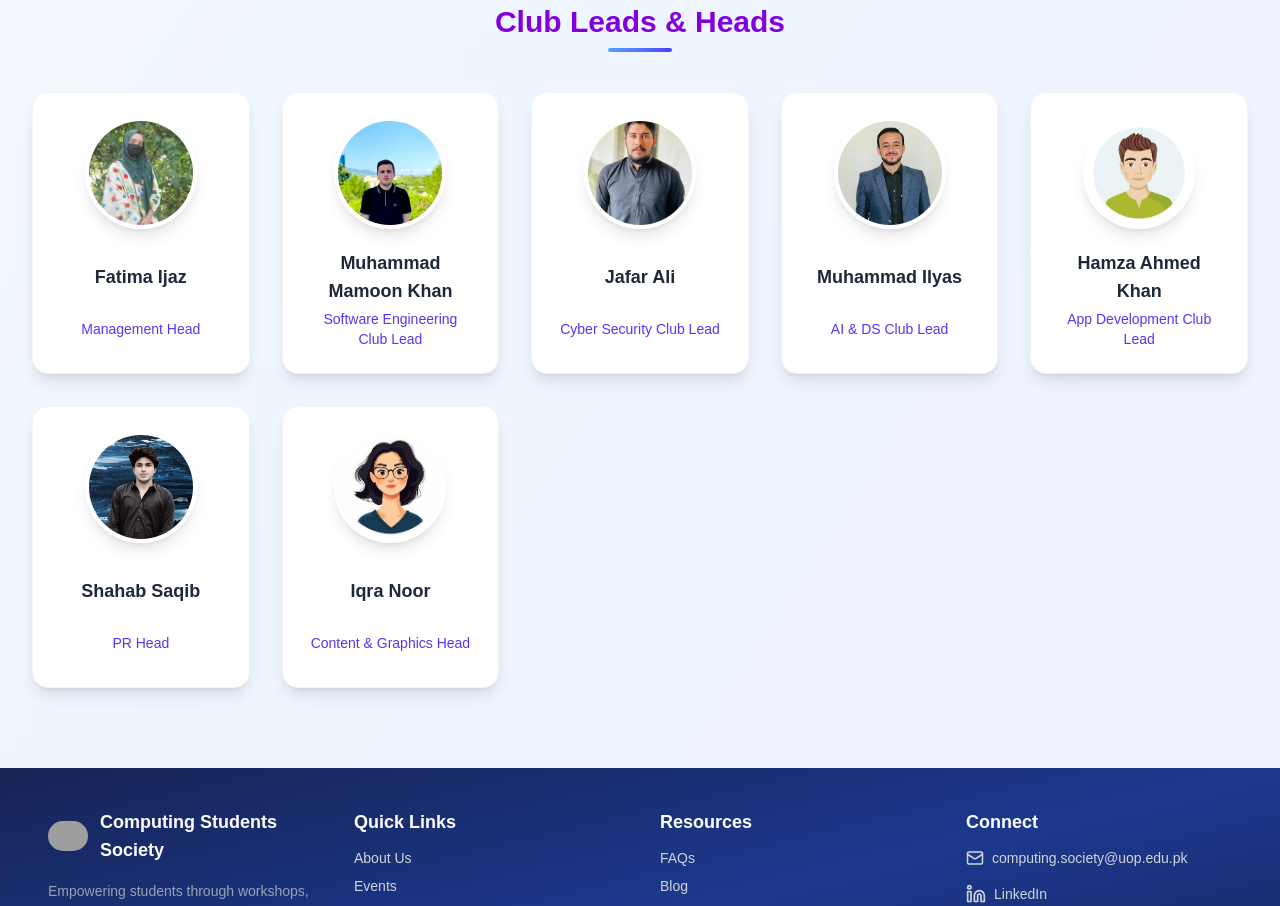
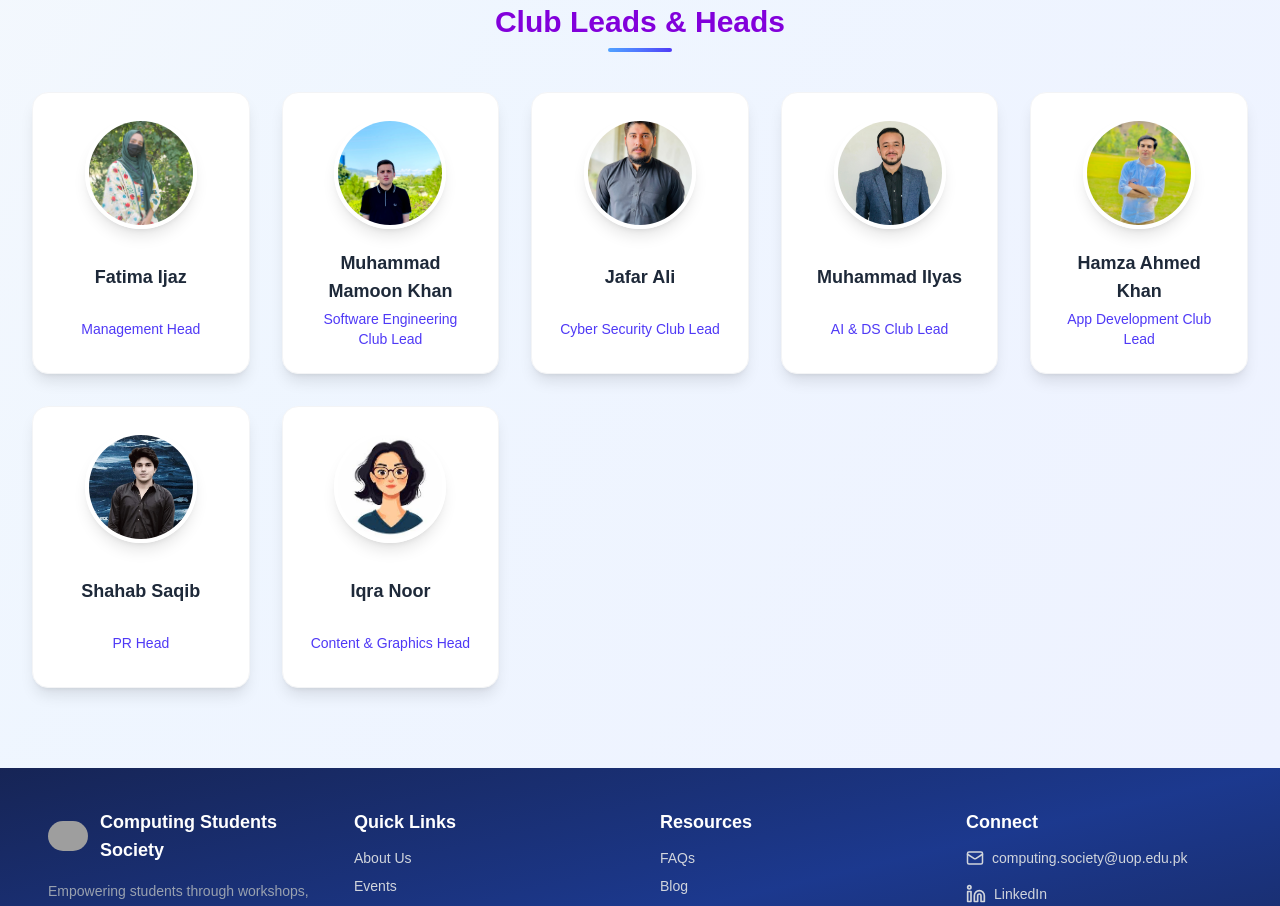
Before and after one commit to mazharktk5/css-website, a Next.js app: page /about in a window 1280 px wide. Shown: the part 3560-4466 px from the top of the page. Built offline with nearby package versions, Linux system fonts and the light colour scheme; grey boxes are pictures that could not be loaded.

Commit message:
Update image for App Development Club Lead in OurTeam component

```diff
--- a/src/components/About/OurTeam.jsx
+++ b/src/components/About/OurTeam.jsx
@@ -33,7 +33,7 @@ const team = {
         { name: "Muhammad Mamoon Khan", role: "Software Engineering Club Lead", image: "/images/developers/mamoon.jpg" },
         { name: "Jafar Ali", role: "Cyber Security Club Lead", image: "/images/team/cyber-lead.jpg" },
         { name: "Muhammad Ilyas", role: "AI & DS Club Lead", image: "/images/team/ai-lead.jpg" },
-        { name: "Hamza Ahmed Khan", role: "App Development Club Lead", image: "/images/team/app-lead.jpg" },
+        { name: "Hamza Ahmed Khan", role: "App Development Club Lead", image: "/images/team/app-lead2.jpg" },
         { name: "Shahab Saqib", role: "PR Head", image: "/images/team/pr-lead-2.jpg" },
         { name: "Iqra Noor", role: "Content & Graphics Head", image: "/images/team/graphic-head.jpg" },
     ],
```
Also changed, not shown: public/images/team/app-lead2.jpg (added).
